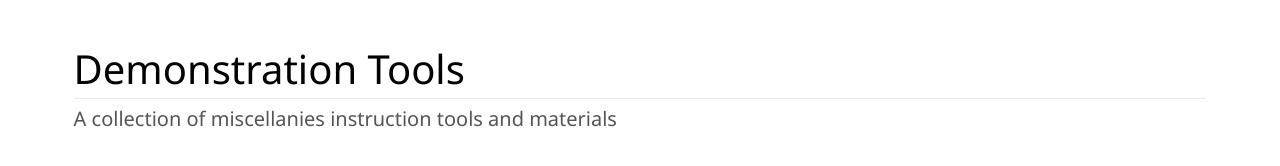
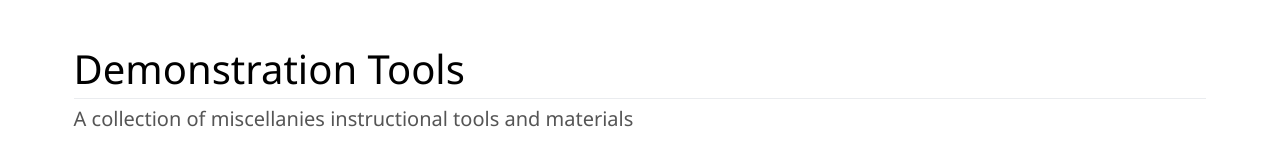
Before and after one commit to ashenm/tools, a Jekyll site: the page built from index.html, in a window 1280 px wide. Shown: the part 358-524 px from the top of the page. Built offline with Jekyll 4.4.1, drawn with Linux system fonts in a browser that asks for light colours.

Commit message:
Minor grammar correction

```diff
--- a/index.html
+++ b/index.html
@@ -63,7 +63,7 @@
   <main>
     <div class="container">
       <h1><a href="catalogue" rel="next">Demonstration Tools</a></h1>
-      <h2>A collection of miscellanies instruction tools and materials</h2>
+      <h2>A collection of miscellanies instructional tools and materials</h2>
     </div>
   </main>
 {%- endcapture -%}
```
Also changed, not shown: README.md.
